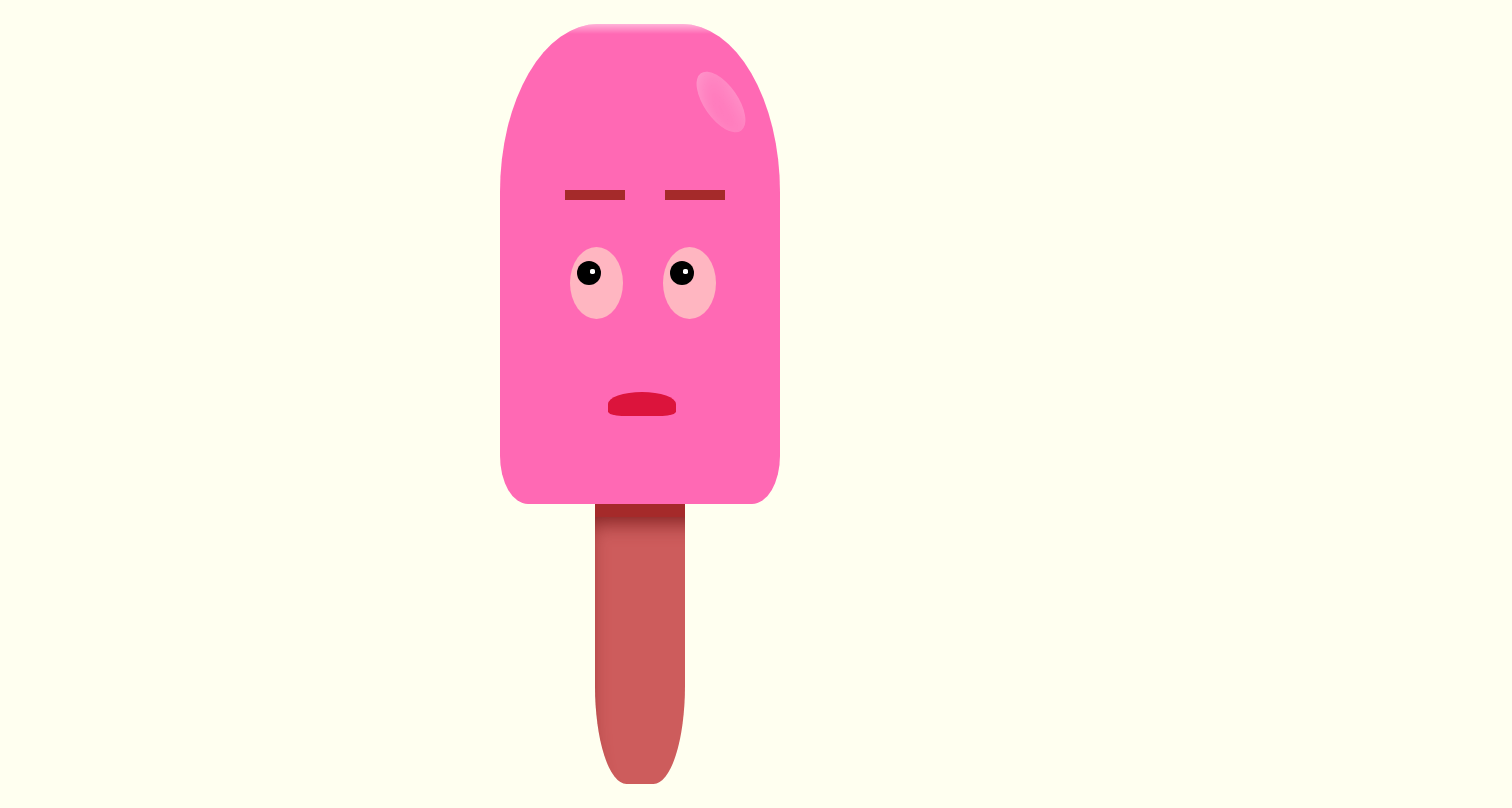
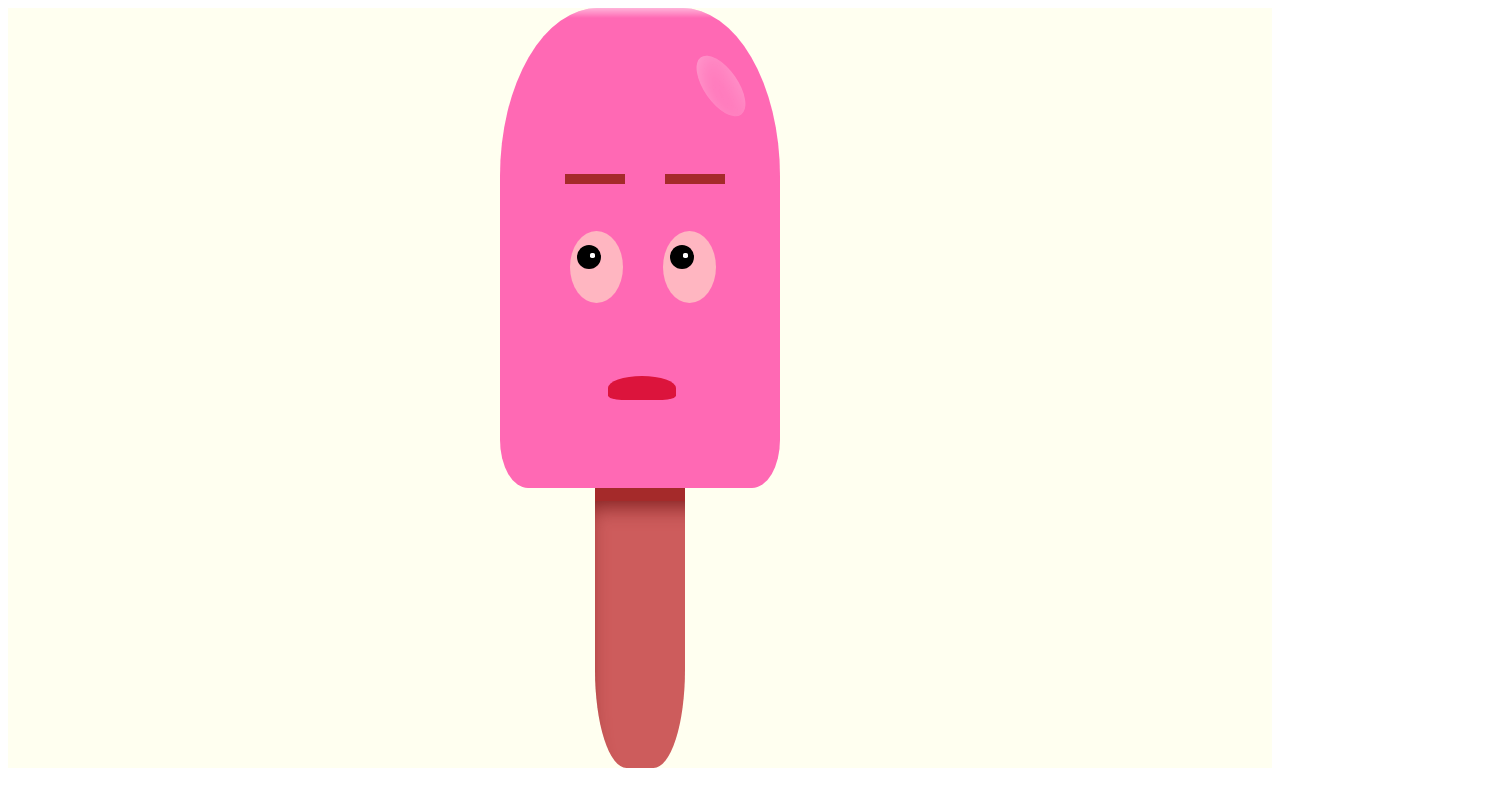
Before and after one commit to cynthiateeters/icecream, a plain HTML site: page index.html in a window 1280 px wide. Shown: the whole page, 1512 px wide, since content can reach past the window. Drawn offline with Linux system fonts and the light colour scheme; a web font is replaced by a local one.

Commit message:
continue fine tune

```diff
--- a/styles.css
+++ b/css/styles.css
@@ -2,8 +2,8 @@
   box-sizing: border-box;
 }
 
-body {
+/* body {
   background-color: ivory;
   padding: 1rem;
   overflow: hidden;
-}
+} */
--- a/demo-css/demo.css
+++ b/demo-css/demo.css
@@ -6,6 +6,8 @@
 */
 
 .demo-container {
+  background-color: ivory;
+  position: relative;
   overflow: hidden;
   width: 100%;
   max-width: 100%;
--- a/index.html
+++ b/index.html
@@ -8,7 +8,7 @@
       href="https://fonts.googleapis.com/css2?family=Flavors&display=swap"
       rel="stylesheet"
     />
-    <link rel="stylesheet" href="styles.css" />
+    <link rel="stylesheet" href="css/styles.css" />
     <link rel="stylesheet" href="demo-css/demo.css" />
     <title>CSS Art 1</title>
   </head>
```
